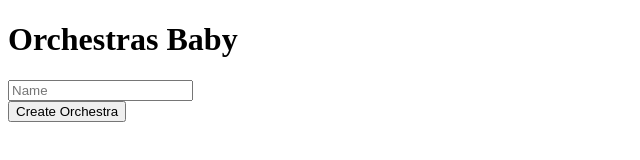
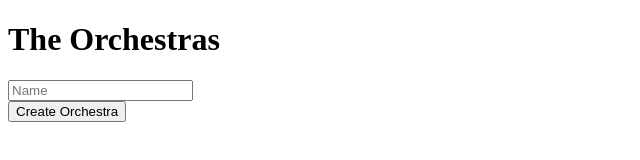
Before and after one commit to abnercabrera28/orchestra_frontend, a plain HTML site: page index.html in a window 1280 px wide. Shown: the whole page, without its empty margins (0-640 px from the left). Drawn offline with Linux system fonts and the light colour scheme; no server answers.

Commit message:
changed h1 tag to The Orchestras

```diff
--- a/index.html
+++ b/index.html
@@ -7,7 +7,7 @@
     <title>Orchestra</title>
 </head>
 <body>
-    <h1>Orchestras Baby</h1>
+    <h1>The Orchestras</h1>
     <div id="form-container"></div>
     <ul id="orchestras-container"></ul>
     <script type="text/javascript" src="src/instrument.js"></script>
```
